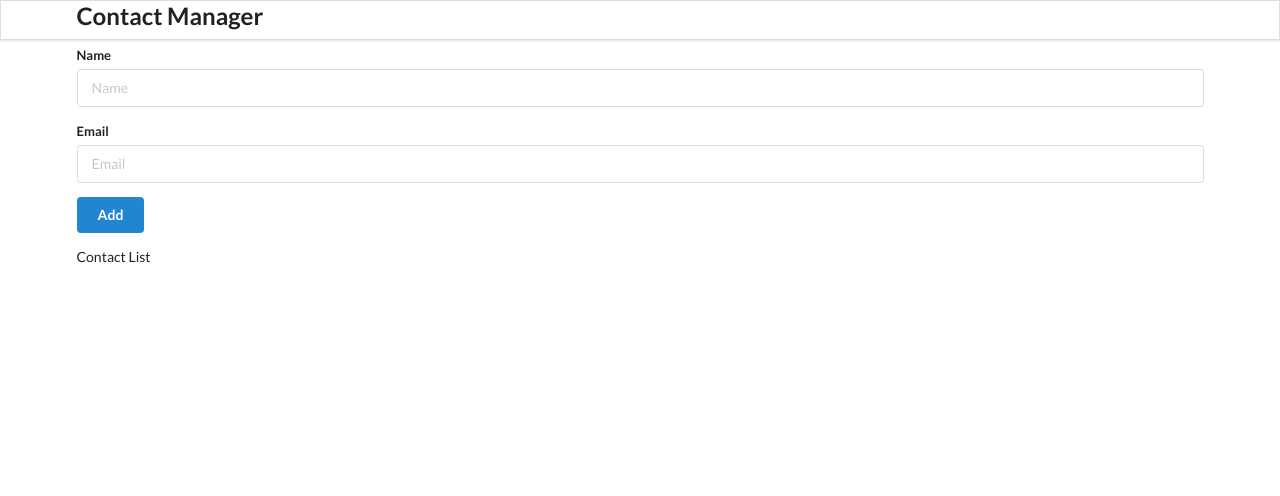
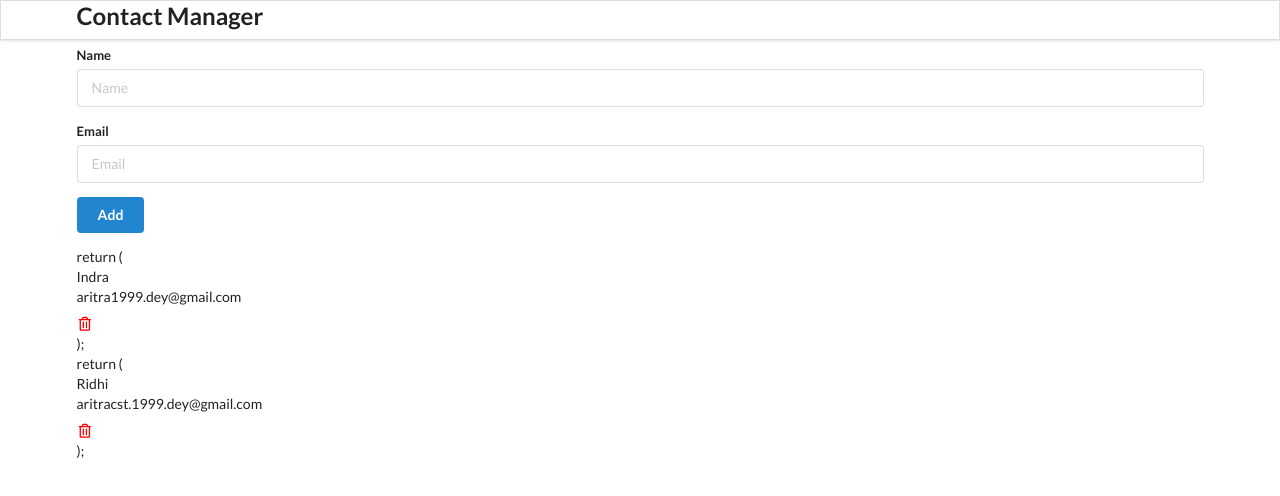
Before and after one commit to aritradey-CS/ContactMe, a React (Create React App) app: page / in a window 1280 px wide. Shown: the top 496 px of the page. Built offline with nearby package versions, Linux system fonts and the light colour scheme.

Commit message:
Second commit

```diff
--- a/src/components/App.js
+++ b/src/components/App.js
@@ -18,7 +18,7 @@
       name: "Ridhi",
       email: "aritracst.1999.dey@gmail.com",
     }
-  ]
+  ];
   return (
     <div className="ui container">
       <Header />
--- a/src/components/ContactCard.js
+++ b/src/components/ContactCard.js
@@ -0,0 +1,20 @@
+import React from 'react';
+
+const ContactCard = (props) => {
+    const { id, name, email } = props.contact;
+  return (
+    <div>
+      return (
+        <div className="item">
+        <div className="content">
+          <div className="header">{name}</div>
+          <div>{email}</div>
+        </div>
+        <i className="trash alternate outline icon" style={{ color: "red", marginTop: "7px" }}></i>
+      </div>
+      );
+    </div>
+  )
+}
+
+export default ContactCard;
--- a/src/components/ContactList.js
+++ b/src/components/ContactList.js
@@ -1,12 +1,13 @@
-import React from 'react'
+import React from "react";
+import ContactCard from "./ContactCard";
 
 const ContactList = (props) => {
-    console.log(props);
-  return (
-    <div className="ui celled list">
-    Contact List
-    </div>
-  )
-}
+  console.log(props);
 
-export default ContactList
+  const renderContactList = props.contacts.map((contact) => {
+    return <ContactCard contact={contact} />;
+    });
+  return <div className="ui celled list"> {renderContactList} </div>;
+};
+
+export default ContactList;
```
